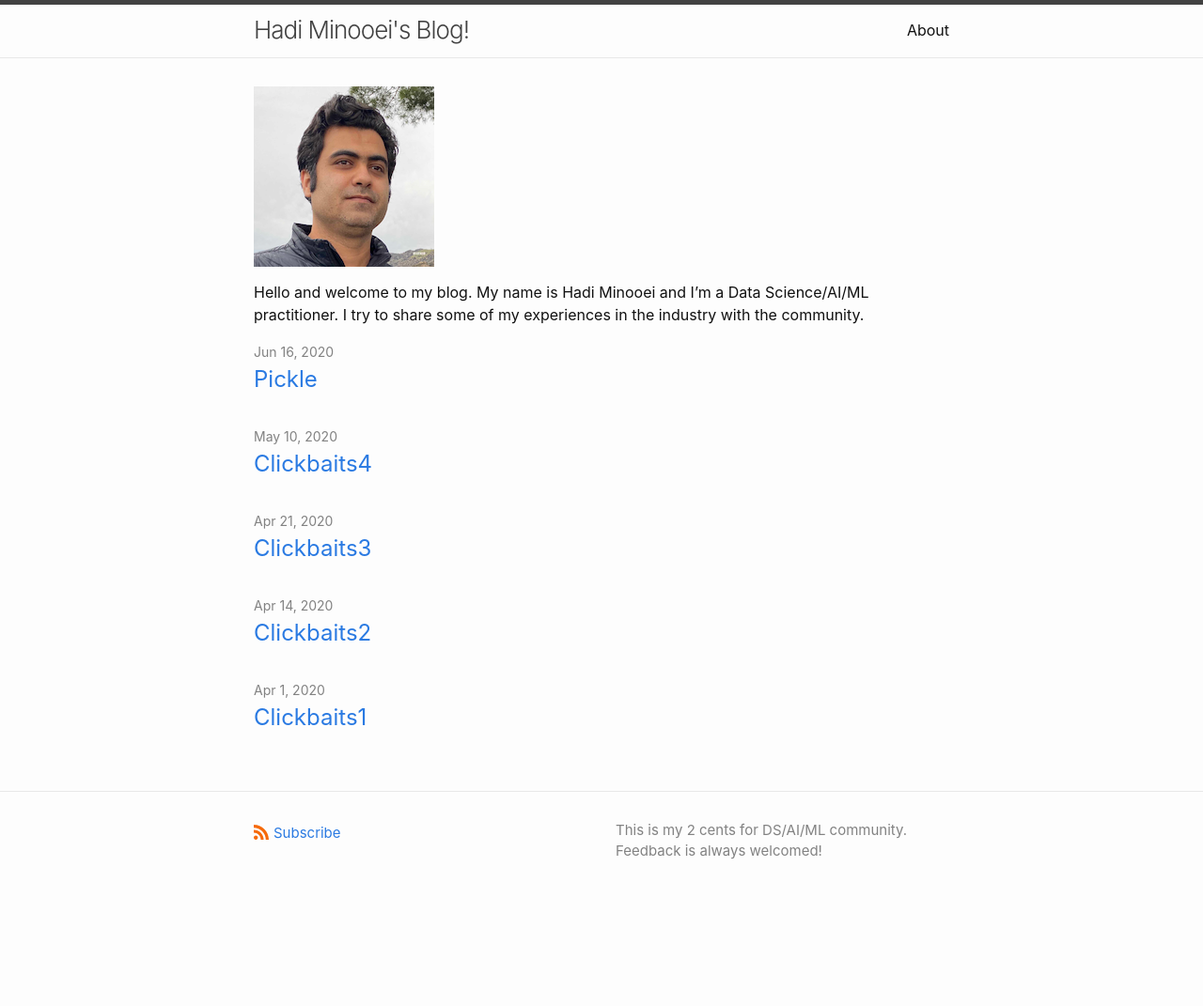
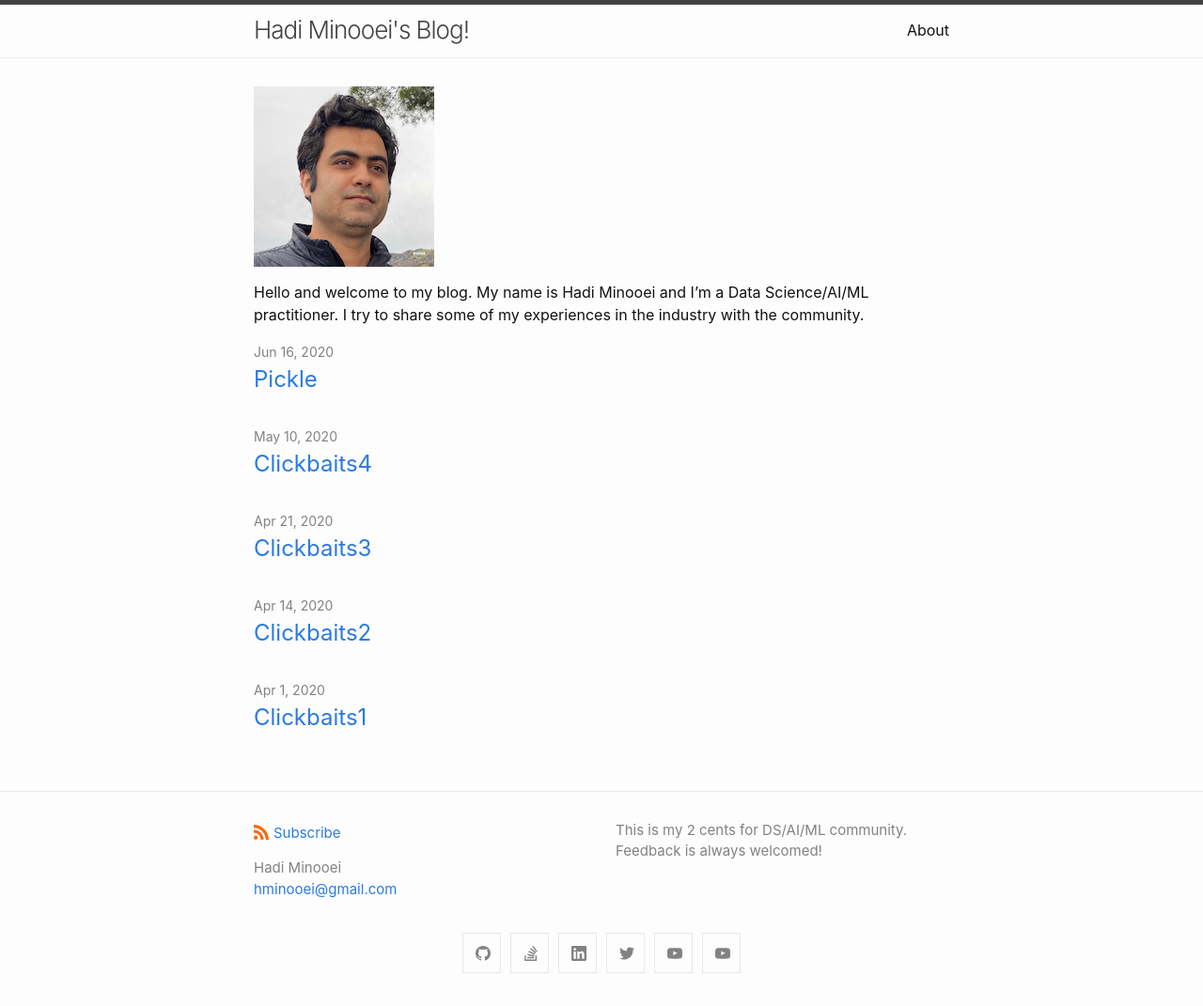
Before and after one commit to hminooei/hminooei.github.io, a Jekyll site: the page built from index.md, in a window 1280 px wide. Shown: the whole page at 94% size. Built offline with Jekyll 4.4.1, drawn with Linux system fonts in a browser that asks for light colours; our own code applies the rules of GitHub Pages for plain Markdown files; before the commit the page ends 978 px from its top, so only the background shows below that.

Commit message:
Update config with the latest format.

```diff
--- a/_config.yml
+++ b/_config.yml
@@ -11,8 +11,11 @@ description: This is my 2 cents for DS/AI/ML community. Feedback is always welco
 github_username: hminooei
 
 # Email and twitter are optional:
-email: hminooei@gmail.com
-twitter_username: dsbyhadi
+# email: hminooei@gmail.com
+# twitter_username: dsbyhadi
+author:
+  name: Hadi Minooei
+  email: hminooei@gmail.com
 
 # Set this to true to get LaTeX math equation support
 use_math: True
@@ -23,6 +26,15 @@ plugins:
   - jekyll-feed
   - jekyll-seo-tag
 
+minima:
+  social_links:
+    twitter: dsbyhadi
+    github: hminooei
+    stackoverflow: "4245534"
+    linkedin: hadi-minooei-23b50b22
+    youtube: datasciencebyhadi
+    youtube_channel: UCuUos05DqrTKOsyVfew6BPw
+    youtube_channel_name: Data Science by Hadi
 
 google_analytics: UA-169498675-1
 
```
